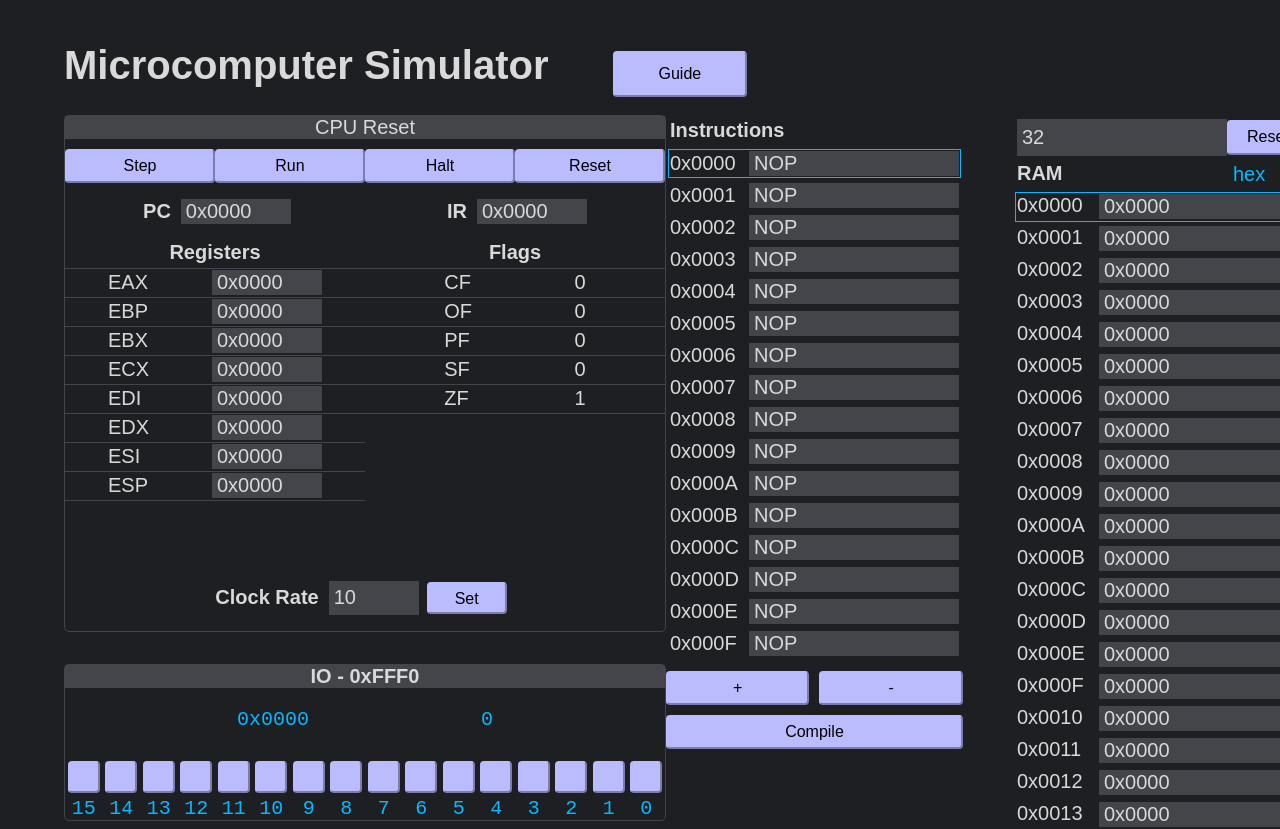
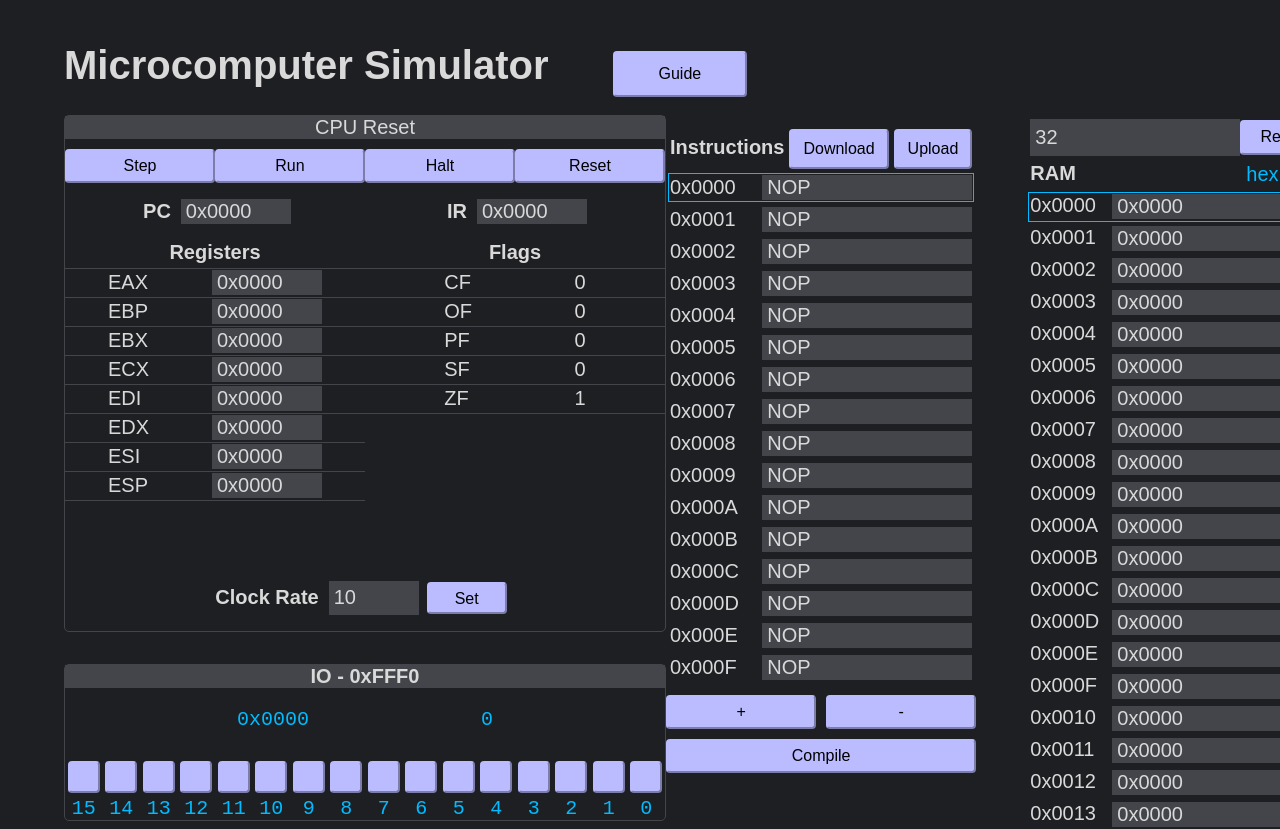
Before and after one commit to pcaracal/MicrocomputerSimulator, an Angular app: page / in a window 1280 px wide. Shown: the top 829 px of the page. Built offline with nearby package versions, Linux system fonts and the light colour scheme.

Commit message:
feat: user can download/upload instruction files

```diff
--- a/src/app/instructions/instructions.component.html
+++ b/src/app/instructions/instructions.component.html
@@ -2,8 +2,16 @@
   <table>
     <thead>
     <tr>
-      <td>
+      <td class="baseline-text">
         <strong>Instructions</strong>
+        <button (click)="isDownloadInputShown = !isDownloadInputShown">Download</button>
+        <button (click)="handleClickUpload($event)">Upload</button>
+      </td>
+    </tr>
+    <tr *ngIf="isDownloadInputShown">
+      <td class="baseline-text">
+        <input type="text" [(ngModel)]="filename" placeholder="File name"/>
+        <button (click)="handleClickDownload($event)">✓</button>
       </td>
     </tr>
     </thead>
--- a/src/app/instructions/instructions.component.scss
+++ b/src/app/instructions/instructions.component.scss
@@ -19,3 +19,19 @@ td {
 .selected-address {
   border: 1px solid #00bbff !important;
 }
+
+.baseline-text {
+  align-items: baseline;
+  justify-content: space-between;
+
+  button {
+    margin-left: 5px;
+    height: 2.5rem;
+    max-width: fit-content;
+  }
+
+  input[type="text"] {
+    width: 100%;
+    height: 37px;
+  }
+}
--- a/src/app/instructions/instructions.component.ts
+++ b/src/app/instructions/instructions.component.ts
@@ -12,6 +12,9 @@ export class InstructionsComponent {
   instructions: Map<number, string>;
   indices: Map<number, number> = new Map<number, number>();
   pc: string = "";
+  downloadString: string = "";
+  isDownloadInputShown: boolean = false;
+  filename: string = "";
 
   constructor(private _storageService: StorageService, private _compilerService: CompilerService) {
     this.instructions = this._storageService.instructions;
@@ -66,5 +69,81 @@ export class InstructionsComponent {
     this.updateIndices();
   }
 
+  handleShowDownloadInput(event: MouseEvent) {
+    event.preventDefault();
+  }
+
+  handleClickDownload(event: MouseEvent) {
+    event.preventDefault();
+    let downloadInstructions = new Map<number, string>();
+    this.instructions.forEach((value, key) => {
+      if (value == "") value = "NOP";
+      downloadInstructions.set(key, value);
+    });
+    downloadInstructions.forEach((value, key) => {
+      if (value === "") downloadInstructions.set(key, "NOP");
+    });
+    for (let i = downloadInstructions.size - 1; i >= 0; i--) {
+      if (downloadInstructions.get(i) === "NOP") downloadInstructions.delete(i);
+      else break;
+    }
+    this.downloadString = "";
+    downloadInstructions.forEach((value, key) => {
+      this.downloadString += value + "\n";
+    });
+
+    // Download handling
+    let element = document.createElement('a');
+    element.setAttribute('href', 'data:text/plain;charset=utf-8,' + encodeURIComponent(this.downloadString));
+    element.setAttribute('download', this.filename + ".asm");
+    element.style.display = 'none';
+    document.body.appendChild(element);
+    element.click();
+    document.body.removeChild(element);
+  }
+
+  handleClickUpload(event: MouseEvent) {
+    if (this.isDownloadInputShown) this.isDownloadInputShown = false;
+    event.preventDefault();
+    let element = document.createElement('input');
+    element.setAttribute('type', 'file');
+    element.setAttribute('accept', '.asm');
+    element.style.display = 'none';
+    document.body.appendChild(element);
+    element.click();
+    document.body.removeChild(element);
+    let uploadString = "";
+
+    element.onchange = (e) => {
+      let reader = new FileReader();
+      reader.onload = (e) => {
+        // @ts-ignore
+        uploadString = reader.result.toString();
+        let lines = uploadString.split("\n");
+        for (let i = 0; i < lines.length; i++) {
+          if (lines[i] === "") lines[i] = "NOP";
+        }
+        for (let i = lines.length - 1; i >= 0; i--) {
+          if (lines[i] === "NOP") lines.pop();
+          else break;
+        }
+
+        this._storageService.instructions.clear();
+        for (let i = 0; i < this._storageService.MIN_INSTRUCTION_SIZE; i++) {
+          this._storageService.instructions.set(i, "NOP");
+        }
+
+        for (let i = 0; i < lines.length; i++) {
+          this._storageService.instructions.set(i, lines[i]);
+        }
+        this.updateIndices();
+
+      };
+      // @ts-ignore
+      reader.readAsText(element.files[0]);
+    }
+  }
+
   protected readonly BaseConverter = BaseConverter;
+  protected readonly File = File;
 }
```
